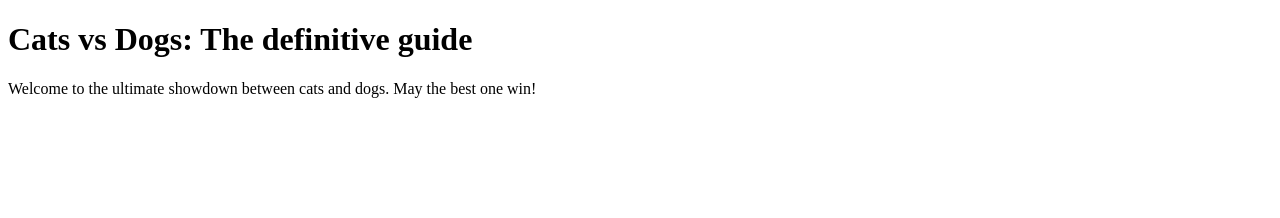
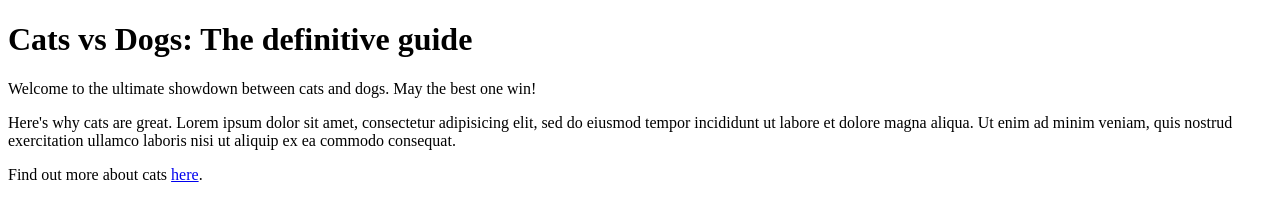
Before and after one commit to Roychela/catsvsdogs, a plain HTML site: page index.html in a window 1280 px wide. Drawn offline with Linux system fonts and the light colour scheme.

Commit message:
Add div with cat class

```diff
--- a/index.html
+++ b/index.html
@@ -7,6 +7,10 @@
   <body>
     <h1>Cats vs Dogs: The definitive guide</h1>
     <p>Welcome to the ultimate showdown between cats and dogs. May the best one win!</p>
+    <div class="cats">
+      <p>Here's why cats are great. Lorem ipsum dolor sit amet, consectetur adipisicing elit, sed do eiusmod tempor incididunt ut labore et dolore magna aliqua. Ut enim ad minim veniam, quis nostrud exercitation ullamco laboris nisi ut aliquip ex ea commodo consequat.</p>
+      <p>Find out more about cats <a href="http://www.example.com/cats.html">here</a>.</p>
+    </div>
 
   </body>
 </html>
```
